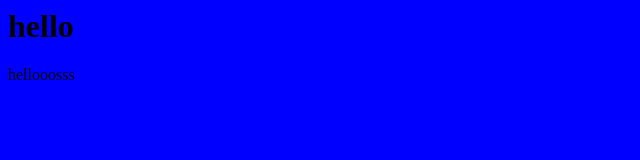
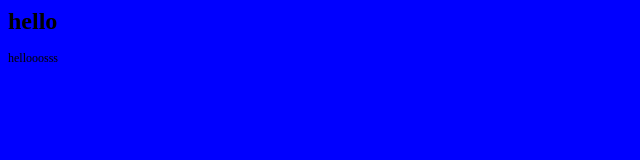
Before and after one commit to kietjv/testgit, a plain HTML site: page index.html in a window 1280 px wide. Shown: the whole page, without its empty margins (0-640 px from the left). Drawn offline with Linux system fonts and the light colour scheme.

Commit message:
added font size to css

```diff
--- a/styles.css
+++ b/styles.css
@@ -1,4 +1,5 @@
 body {
 
-    background-color:blue
+    background-color:blue;
+    font-size: 12px
 }
```
